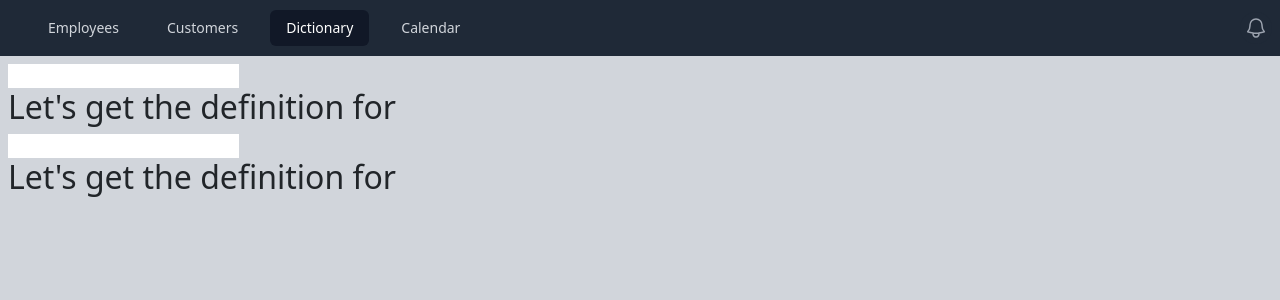
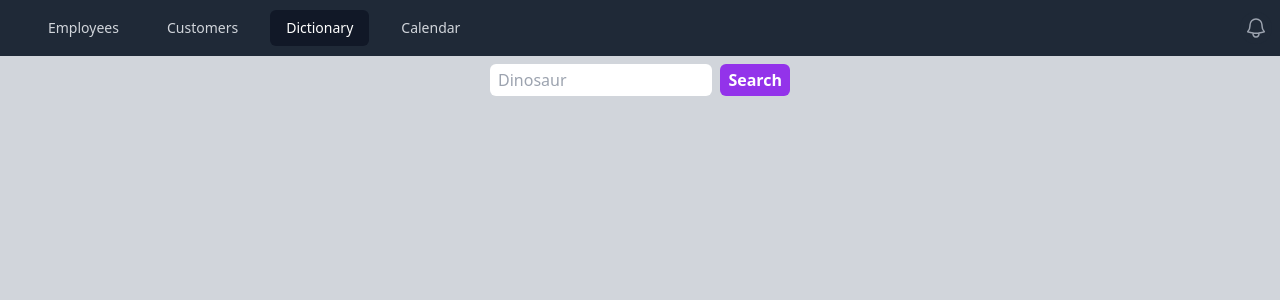
Before and after one commit to tnelson2016/react2, a React (Create React App) app: page /dictionary in a window 1280 px wide. Shown: the top 300 px of the page. Built offline with nearby package versions, Linux system fonts and the light colour scheme.

Commit message:
style the dictionary

```diff
--- a/package.json
+++ b/package.json
@@ -12,7 +12,7 @@
     "react": "^18.2.0",
     "react-bootstrap": "^2.7.2",
     "react-dom": "^18.2.0",
-    "react-router-dom": "^6.8.2",
+    "react-router-dom": "^6.11.2",
     "react-scripts": "5.0.1",
     "uuid": "^9.0.0",
     "web-vitals": "^2.1.4"
--- a/src/App.js
+++ b/src/App.js
@@ -7,7 +7,9 @@ import EditEmployee from './components/EditEmployee'
 import Header from './components/Header'
 import Employees from './pages/Employees'
 import Customers from './pages/Customers'
-import Dictionary from './components/Dictionary'
+import Dictionary from './pages/Dictionary'
+import Definition from './pages/Definition'
+import NotFound from './components/NotFound'
 
 import { BrowserRouter, Routes, Route } from 'react-router-dom'
 
@@ -18,7 +20,13 @@ function App() {
                 <Routes>
                     <Route path="/employees" element={<Employees />} />
                     <Route path="/dictionary" element={<Dictionary />} />
+                    <Route
+                        path="/dictionary/:search"
+                        element={<Definition />}
+                    />
                     <Route path="/customers" element={<Customers />} />
+                    <Route path="/404" element={<NotFound />} />
+                    <Route path="*" element={<NotFound />} />
                 </Routes>
             </Header>
         </BrowserRouter>
--- /dev/null
+++ b/src/components/DefinitionSearch.js
@@ -0,0 +1,28 @@
+import { useState, useEffect } from 'react'
+import { useNavigate } from 'react-router-dom'
+
+export default function DefinitionSearch() {
+    const [word, setWord] = useState('')
+    const navigate = useNavigate()
+
+    return (
+        <form
+            className="flex space-between space-x-2 max-w-[300px]"
+            onSubmit={() => {
+                navigate('/dictionary/' + word)
+            }}
+        >
+            <input
+                className="shrink min-w-0 px-2 py-1 rounded"
+                placeholder="Dinosaur"
+                type="text"
+                onChange={(e) => {
+                    setWord(e.target.value)
+                }}
+            />
+            <button className="bg-purple-600 hover:bg-purple-700 text-white font-bold py-1 px-2 rounded">
+                Search
+            </button>
+        </form>
+    )
+}
--- a/src/components/Dictionary.js
+++ /dev/null
@@ -1,33 +0,0 @@
-import { useState, useEffect } from 'react'
-
-export default function Dictionary() {
-    const [word, setWord] = useState('')
-    const [word2, setWord2] = useState('')
-
-    useEffect(() => {
-        console.log('State Updated ', word + ' ' + word2)
-    }, [word])
-
-    useEffect(() => {
-        console.log('State Updated ', word + ' ' + word2)
-    }, [word])
-
-    return (
-        <>
-            <input
-                type="text"
-                onChange={(e) => {
-                    setWord(e.target.value)
-                }}
-            />
-            <h2>Let's get the definition for {word} </h2>
-            <input
-                type="text"
-                onChange={(e) => {
-                    setWord2(e.target.value)
-                }}
-            />
-            <h2>Let's get the definition for {word2} </h2>
-        </>
-    )
-}
--- a/src/components/Header.js
+++ b/src/components/Header.js
@@ -108,7 +108,7 @@ export default function Header(props) {
                 )}
             </Disclosure>
             <div className="bg-gray-300">
-                <div className="max-w-7xl mx-auto bg-gray-300 min-h-screen px-2 py-2">
+                <div className="max-w-7xl mx-auto bg-gray-300 min-h-screen px-3 py-2">
                     {' '}
                     {props.children}
                 </div>
--- /dev/null
+++ b/src/components/NotFound.js
@@ -0,0 +1,3 @@
+export default function NotFound() {
+    return <p>The page you are looking for is not found</p>
+}
--- /dev/null
+++ b/src/pages/Definition.js
@@ -0,0 +1,77 @@
+import { useState, useEffect } from 'react'
+import { useParams, useNavigate, Link } from 'react-router-dom'
+import { v4 as uuidv4 } from 'uuid'
+import NotFound from '../components/NotFound'
+import DefinitionSearch from '../components/DefinitionSearch'
+
+export default function Definition() {
+    const [word, setWord] = useState()
+    const [notFound, setNotFound] = useState(false)
+    const [error, setError] = useState(false)
+    let { search } = useParams()
+    const navigate = useNavigate()
+
+    useEffect(() => {
+        const url = 'https://api.dictionaryapi.dev/api/v2/entries/en/' + search
+        fetch(url)
+            .then((response) => {
+                // console.log(response.status)
+                if (response.status === 404) {
+                    setNotFound(true)
+                } else if (response.status === 401) {
+                    navigate('/login')
+                } else if (response.status === 500) {
+                    //setServerError(true)
+                }
+                if (!response.ok) {
+                    setError(true)
+                    throw new Error('Something went wrong')
+                }
+                return response.json()
+            })
+            .then((data) => {
+                setWord(data[0].meanings)
+            })
+            .catch((e) => {
+                console.log(e.message)
+            })
+    }, [])
+
+    if (notFound === true) {
+        return (
+            <>
+                <NotFound />
+                <Link to="/dictionary">Search Another</Link>
+            </>
+        )
+    }
+
+    if (error === true) {
+        return (
+            <>
+                <p>Something went wrong, try again</p>
+                <Link to="/dictionary">Search Another</Link>
+            </>
+        )
+    }
+    return (
+        <>
+            {word ? (
+                <>
+                    <h1>Here is a definition:</h1>
+
+                    {word.map((meaning) => {
+                        return (
+                            <p key={uuidv4()}>
+                                {meaning.partOfSpeech + ': '}
+                                {meaning.definitions[0].definition}
+                            </p>
+                        )
+                    })}
+                    <p>Search again:</p>
+                    <DefinitionSearch />
+                </>
+            ) : null}
+        </>
+    )
+}
--- /dev/null
+++ b/src/pages/Dictionary.js
@@ -0,0 +1,9 @@
+import DefinitionSearch from '../components/DefinitionSearch'
+
+export default function Dictionary() {
+    return (
+        <div className="flex justify-center">
+            <DefinitionSearch />
+        </div>
+    )
+}
```
Also changed, not shown: public/manifest.json, 1 other file (tests, documents, lock files or other folders).
